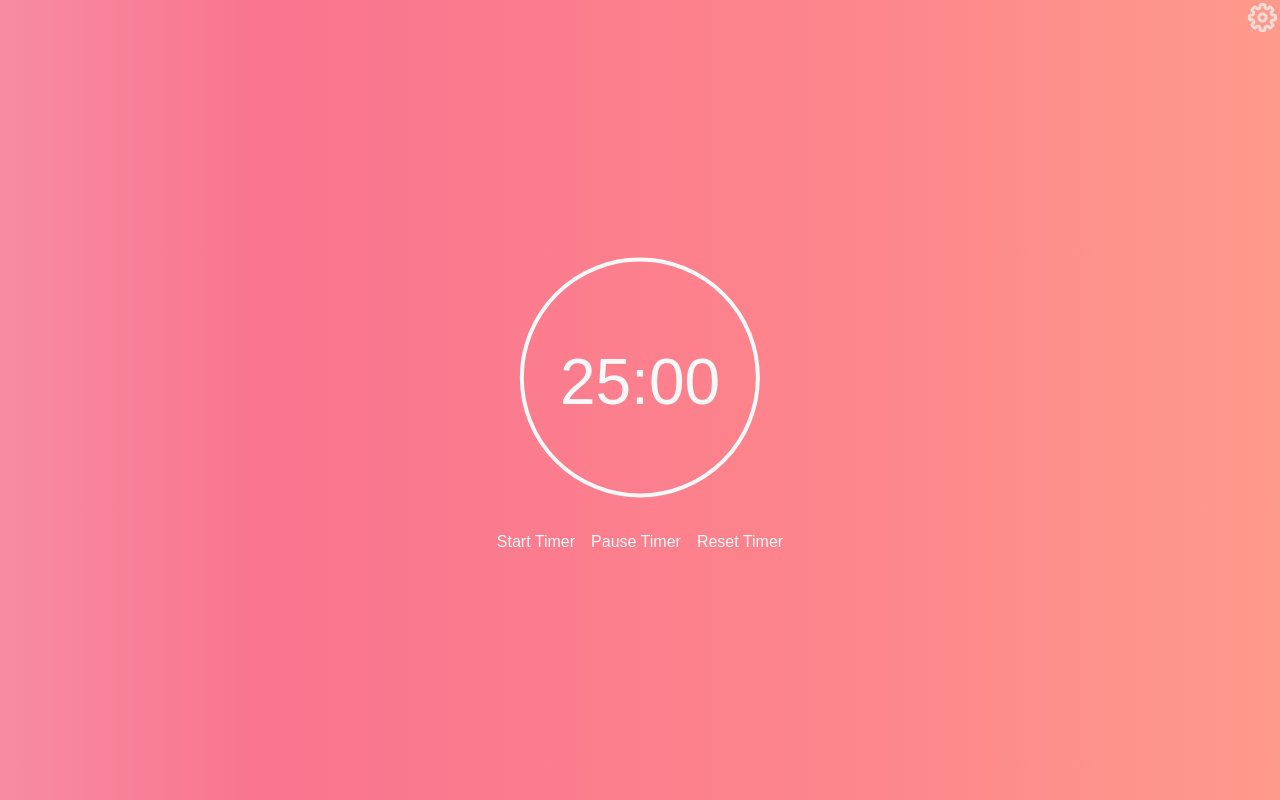
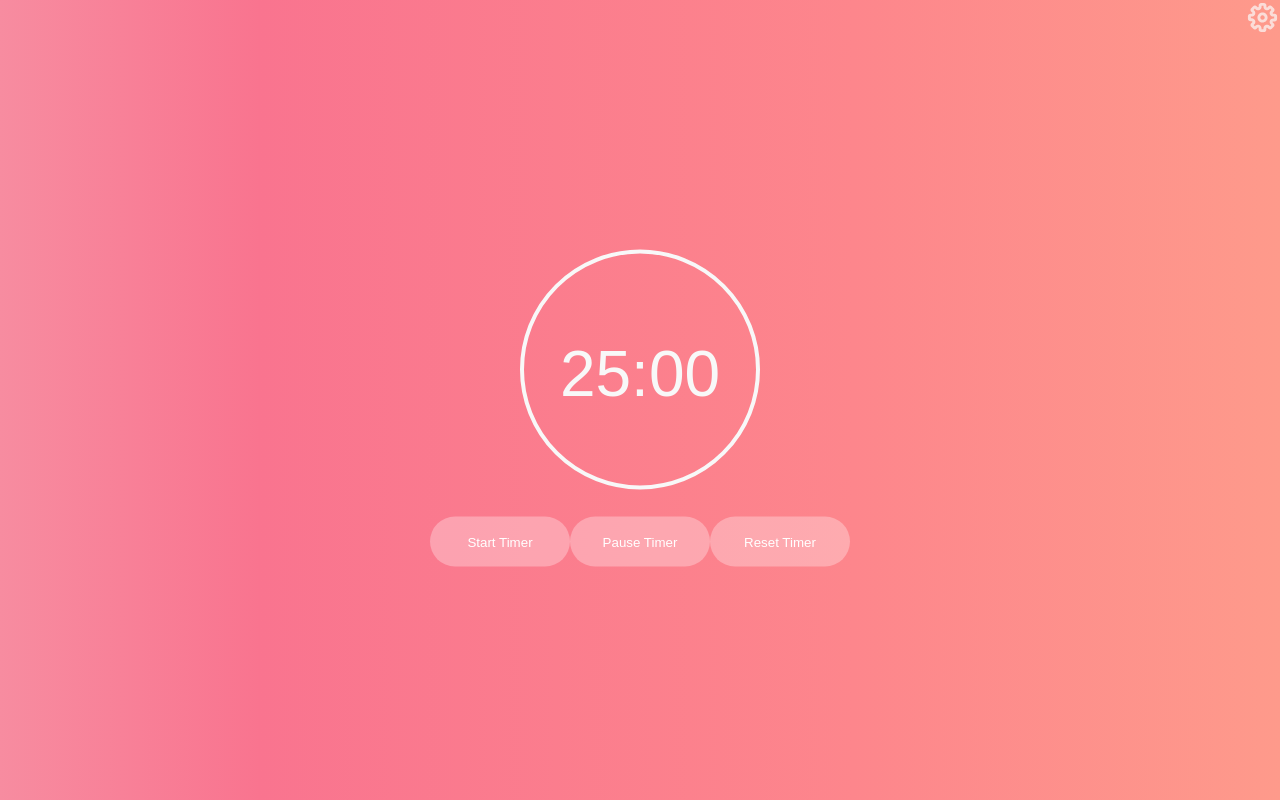
Before and after one commit to Mtkrb/Mtkrb.github.io, a React (Create React App) app: page / in a window 1280 px wide. Built offline with nearby package versions, Linux system fonts and the light colour scheme.

Commit message:
some styles

```diff
--- a/src/index.css
+++ b/src/index.css
@@ -129,11 +129,12 @@ input[type="text"] {
 }
 
 #timer-controls > button {
-  font-size: 1em;
-  color: #f8f8f8;
-  background-color: transparent;
-  border: none;
-  padding: 0.5em;
+  width: 140px;
+  height: 50px;
+  background: rgba(255, 255, 255, 0.3);
+  border-radius: 300px;
+  border: 0;
+  color: white;
 }
 
 a {
@@ -205,10 +206,10 @@ a {
 }
 
 .buttons {
-display: flex;
-margin-top: 10px;
-justify-content: space-around;
-align-items: center;
+  display: flex;
+  margin-top: 10px;
+  justify-content: space-around;
+  align-items: center;
 }
 
 .buttons button {
@@ -217,7 +218,7 @@ align-items: center;
   background: rgba(255, 255, 255, 0.3);
   border-radius: 300px;
   border: 0;
-  color:white;
+  color: white;
 }
 
 @media screen and (max-width: 768px) {
```
